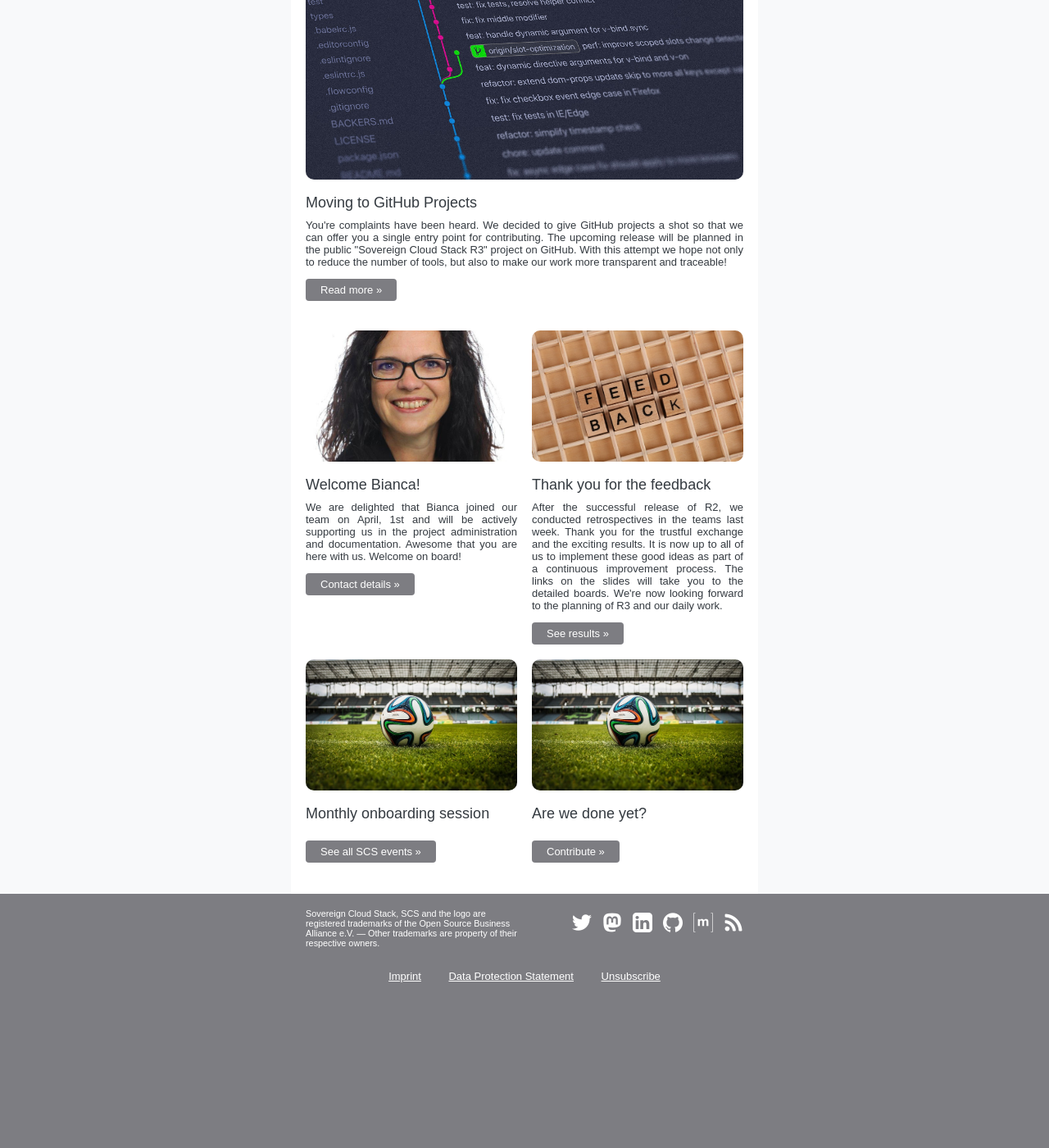
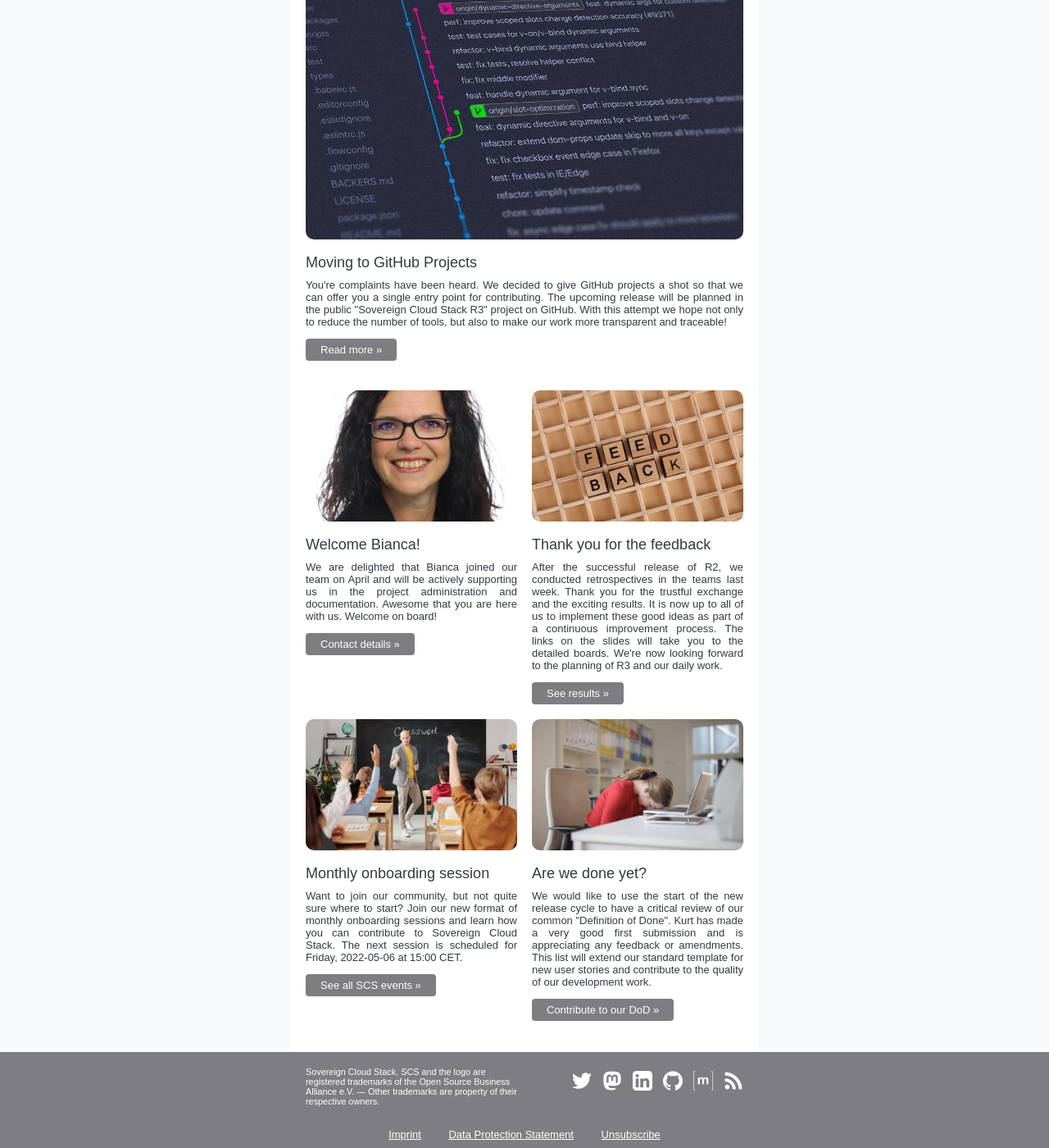
Before and after one commit to SovereignCloudStack/newsletter, a Jekyll site: the page built from _digest/14.md, in a window 1280 px wide and 1400 px high, scrolled down 403 px. Shown: the whole window at 82% size. Built offline with Jekyll 4.4.1, drawn with Linux system fonts in a browser that asks for light colours; comment, search, counter and statistics services are not loaded; before the commit the page ends 1610 px from its top, so only the background shows below that; some of the changed text lies outside the part shown.

Commit message:
Finish content for digest issue nr. 14 Signed-off-by: Eduard Itrich <eduard@itrich.net>

```diff
--- a/_digest/14.md
+++ b/_digest/14.md
@@ -1,10 +1,13 @@
 ---
 layout: digest
-image: /assets/images/13/spaceship.jpg
-
+image: /assets/images/14/github.jpg
 intro: |-
   Community,
-  <p></p>
+  <p> we're already back in full work mode and are preparing for the upcoming
+  development of R3. The retrospectives have helped us a lot to further optimize
+  this process. This digest is to inform you about the upcoming changes and what
+  else we have planned to make our community experience amazing. See you soon during
+  our team meetings!</p>
 highlight:
   title: "Moving to GitHub Projects"
   image: /assets/images/14/github.jpg
@@ -21,7 +24,7 @@
   - title: "Welcome Bianca!"
     image: /assets/images/14/bianca.jpg
     text: |-
-      We are delighted that Bianca joined our team on April, 1st and will be
+      We are delighted that Bianca joined our team on April and will be
       actively supporting us in the project administration and documentation.
       Awesome that you are here with us. Welcome on board!
     button:
@@ -40,17 +43,24 @@
       text: See results
       link: https://ms.scs.sovereignit.de/nextcloud/s/YiwPkzG6bGxpJKF
   - title: "Monthly onboarding session"
-    image: /assets/images/13/soccer.jpg
+    image: /assets/images/14/class.jpg
     text: |-
-
+      Want to join our community, but not quite sure where to start? Join our new
+      format of monthly onboarding sessions and learn how you can contribute to
+      Sovereign Cloud Stack. The next session is scheduled for Friday, 2022-05-06
+      at 15:00 CET.
     button:
       text: See all SCS events
-      link: https://ms.scs.sovereignit.de/nextcloud/apps/calendar/p/TeqXXHaCPCwS2Dz8/timeGridWeek/now
+      link: https://ms.scs.sovereignit.de/nextcloud/apps/calendar/p/TeqXXHaCPCwS2Dz8/timeGridWeek/2022-05-06
   - title: "Are we done yet?"
-    image: /assets/images/13/soccer.jpg
+    image: /assets/images/14/done.jpg
     text: |-
-
+      We would like to use the start of the new release cycle to have a critical
+      review of our common "Definition of Done". Kurt has made a very good first
+      submission and is appreciating any feedback or amendments. This list will
+      extend our standard template for new user stories and contribute to the
+      quality of our development work.
     button:
-      text: Contribute
-      link: https://ms.scs.sovereignit.de/nextcloud/apps/calendar/p/TeqXXHaCPCwS2Dz8/timeGridWeek/now
+      text: Contribute to our DoD
+      link: https://ms.scs.sovereignit.de/nextcloud/f/67192
 ---
```
Also changed, not shown: assets/images/14/class.jpg (added), assets/images/14/done.jpg (added).
